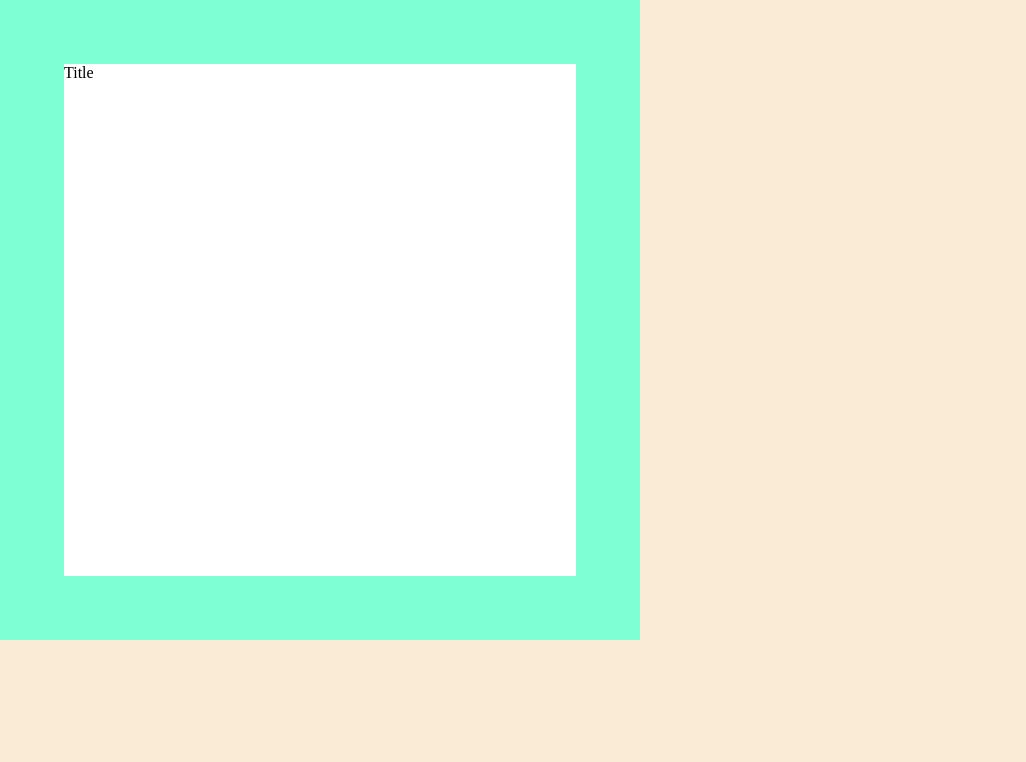
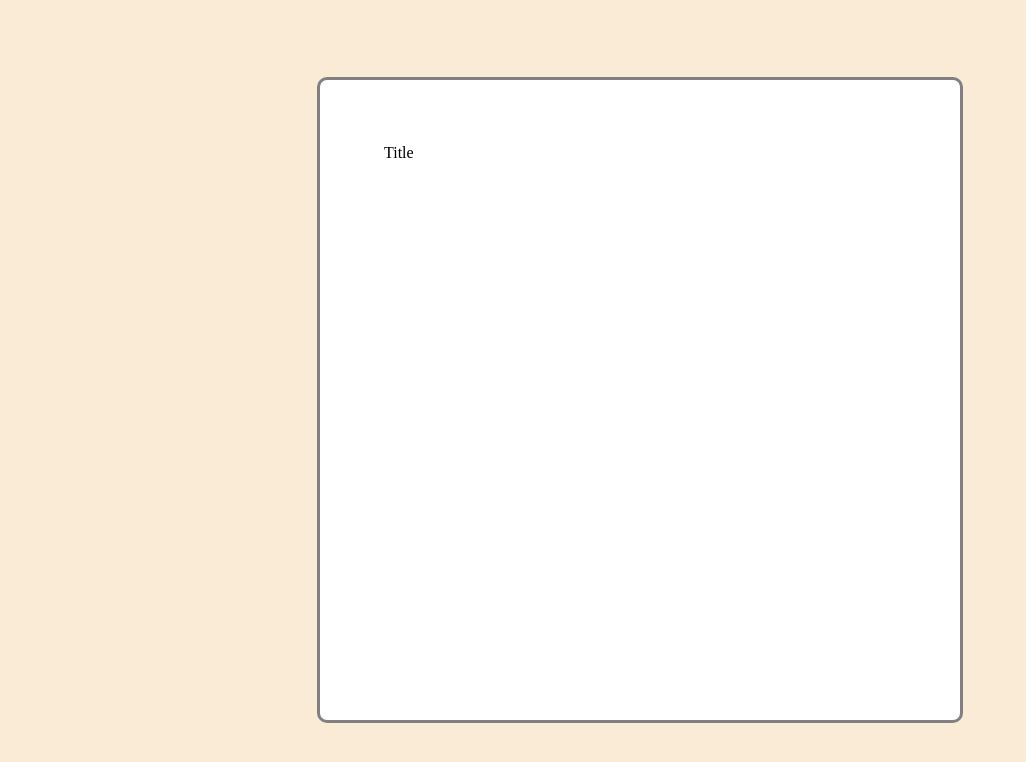
Before and after one commit to vijaygenius123/css_js_animations, a plain HTML site: page index.html in a window 1280 px wide. Shown: the whole page, without its empty margins (0-1026 px from the left). Drawn offline with Linux system fonts and the light colour scheme.

Commit message:
Centered Presentation

```diff
--- a/styles.css
+++ b/styles.css
@@ -4,17 +4,21 @@ html, body{
 }
 
 #content {
-    display: block;
+    display: flex;
     background-color: antiquewhite;
     width: 100vw;
     height: 100vh;
     margin: 0 auto;
+    justify-content: center;
+    align-items: center;
 }
 
 .presentation{
-    background-color: aquamarine;
     width: 80vmin;
     height: 80vmin;
+    border: 3px solid grey;
+    border-radius: 10px;
+    background-color: #fff;
 }
 
 .slide{
```
